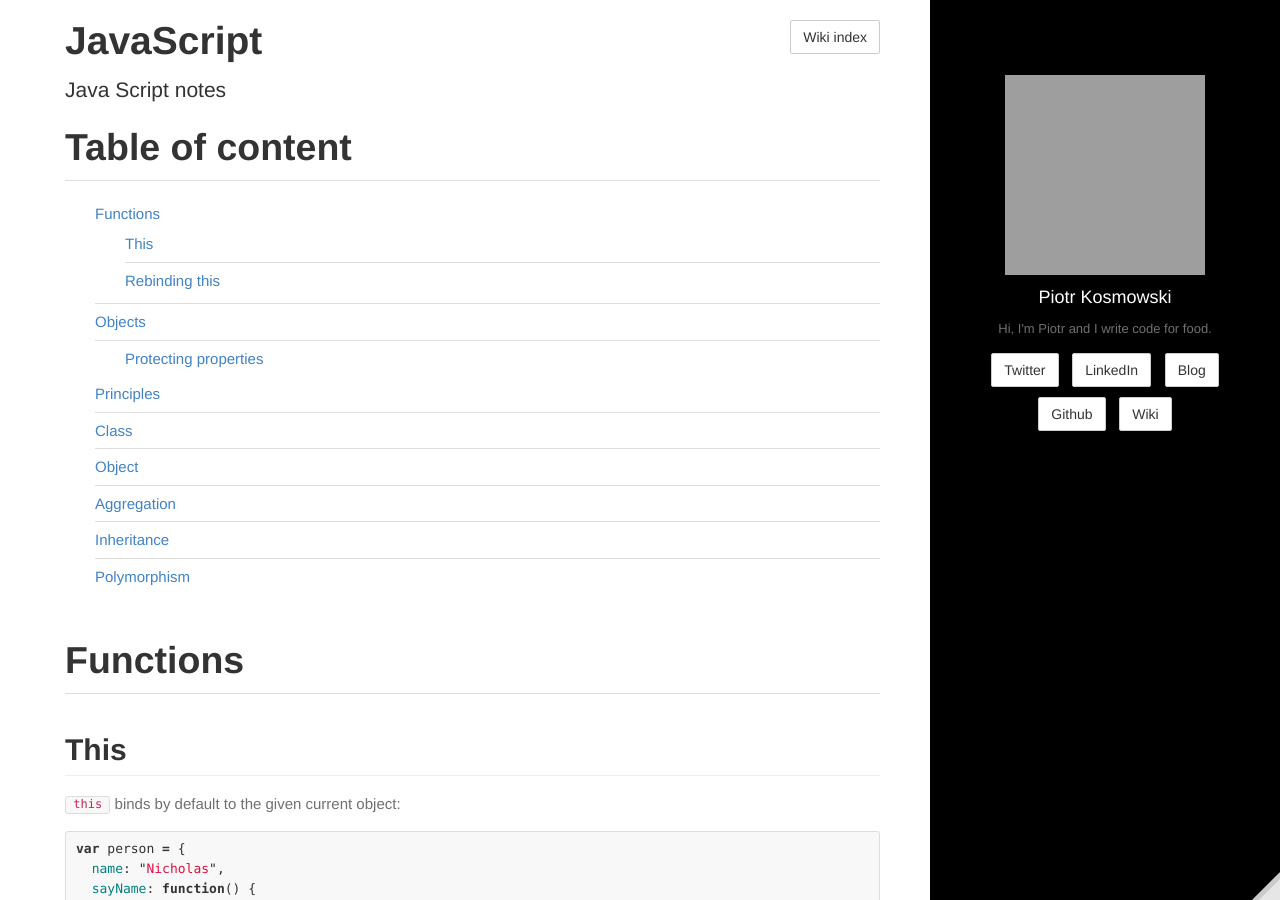
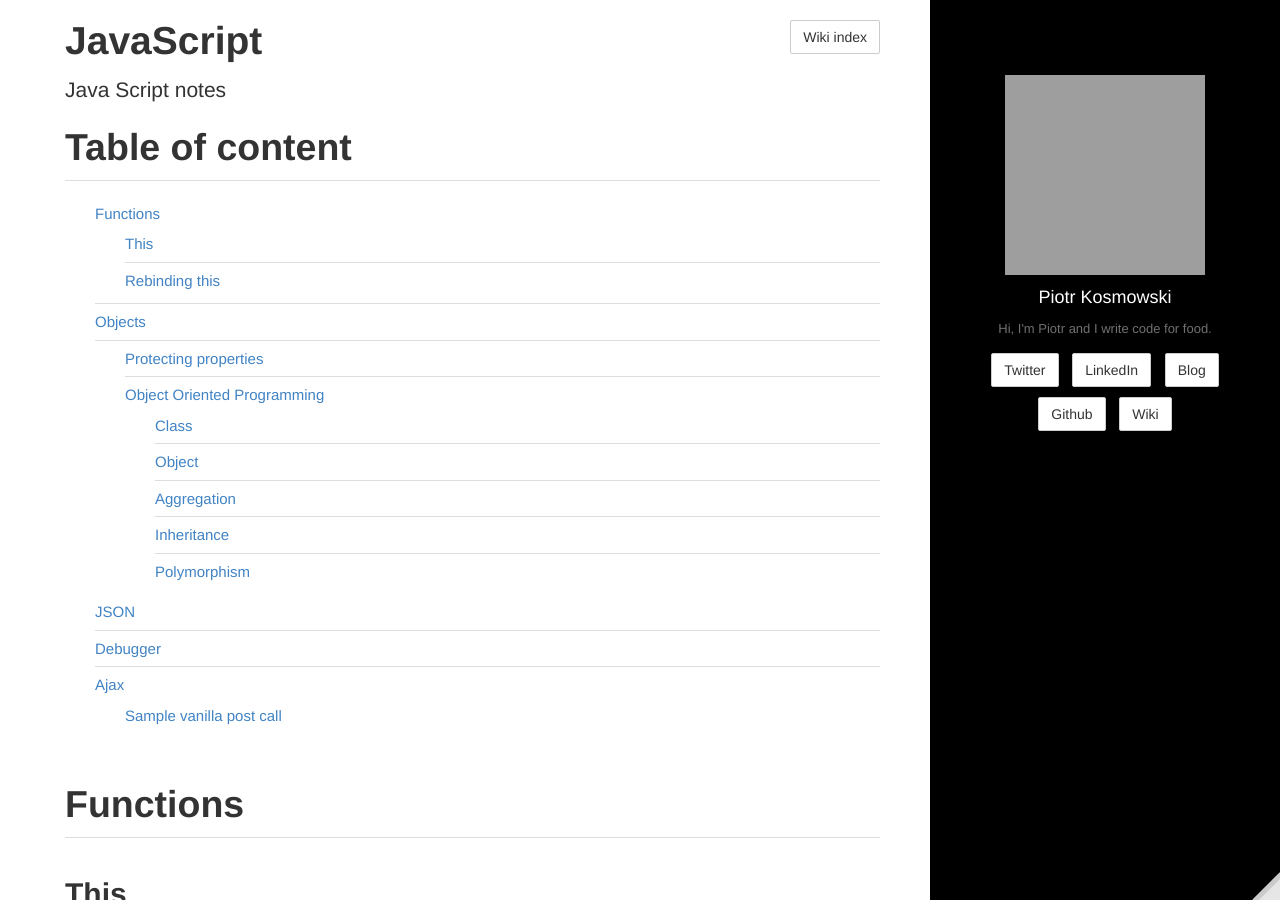
Before and after one commit to kospiotr/kospiotr.github.io, a Jekyll site: the page built from wiki/java-script.md, in a window 1280 px wide and 900 px high. Built offline with Jekyll 4.4.1, drawn with Linux system fonts in a browser that asks for light colours; some of the changed text lies outside the part shown; grey boxes are pictures that could not be loaded.

Commit message:
Update java-script.md

````diff
--- a/wiki/java-script.md
+++ b/wiki/java-script.md
@@ -166,25 +166,25 @@ console.log(descriptor.configurable); // false
 
 * Freezing Objects - can't add, remove properties and change properties; they are read only.
 
-# Principles
+## Object Oriented Programming
 
 * **Encapsulation** -  Data can be grouped together with functionality that operates on that data. This, quite simply, is the definition of an object.
 * **Aggregation** -  One object can reference another object.
 * **Inheritance** -  A newly created object has the same characteristics as another object without explicitly duplicating its functionality.
 * **Polymorphism** - One interface may be implemented by multiple objects.
 
-# Class
+### Class
 
-# Object
+### Object
 
-# Aggregation
+### Aggregation
 
-# Inheritance
+### Inheritance
 
-# Polymorphism
+### Polymorphism
 
 
-#JSON
+# JSON
 
 * `JSON.stringify(value[, replacer [, space]])` - serialize JS object to JSON
  Examples:
@@ -219,12 +219,12 @@ try {
 }
  ```
 
-#Debugger
+# Debugger
 
 * `debugger;` - stops debugger while execution this line of the code
 
-#Ajax
-##Sample post call
+# Ajax
+## Sample vanilla post call
 
 ```js
 
````
